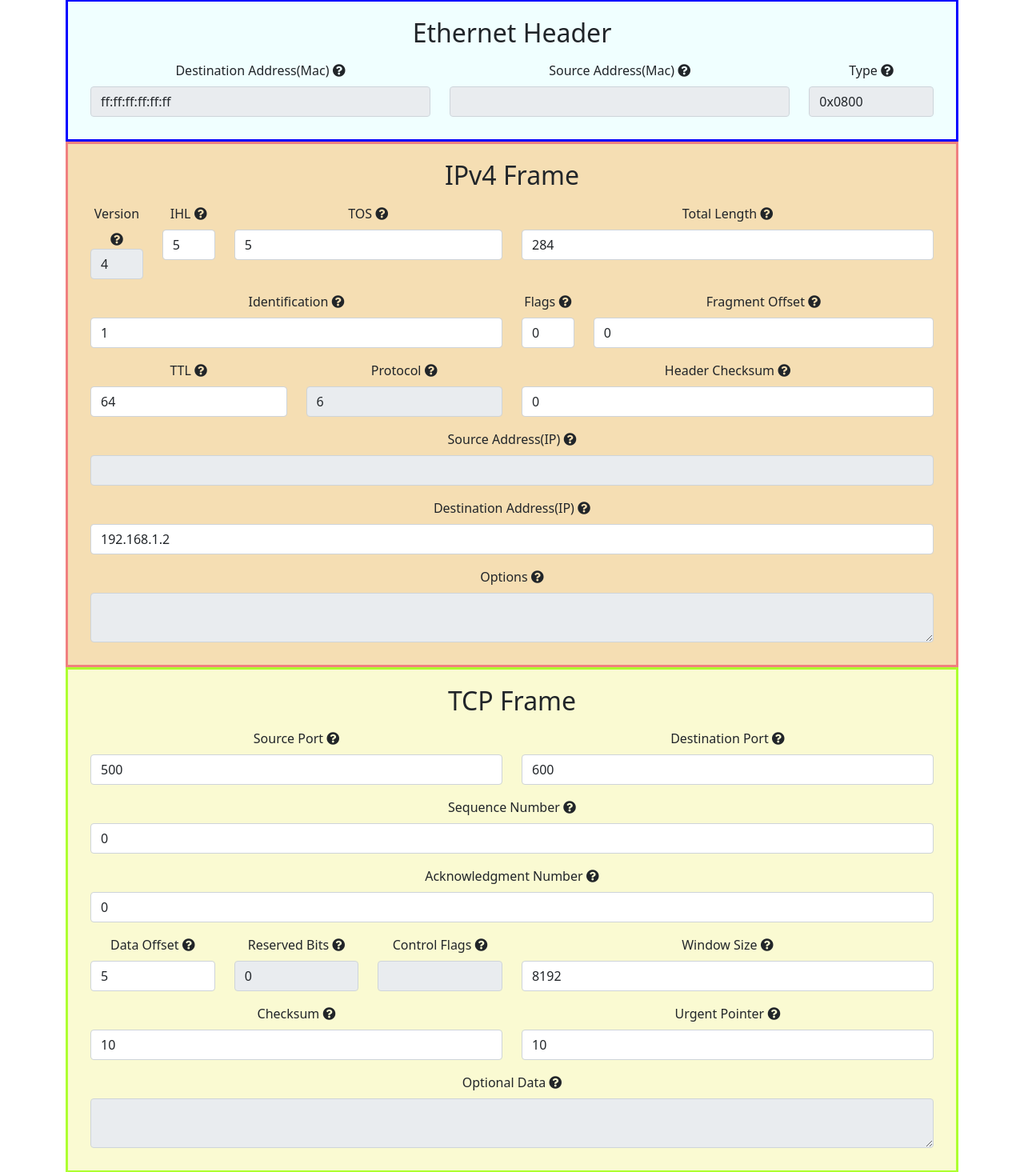
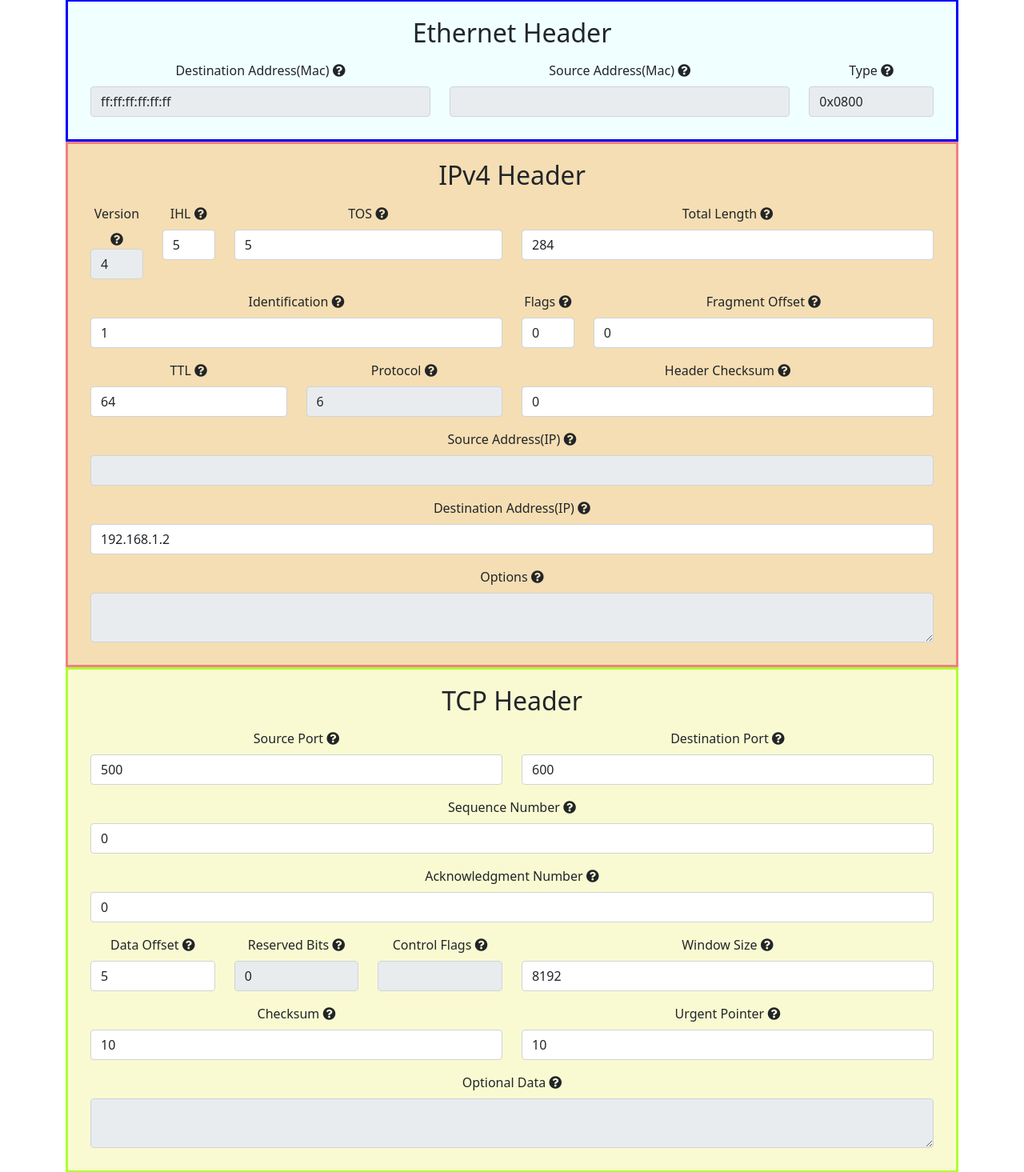
Before and after one commit to Cyber-Hacker-Boys/SRC-Project, a Django app: template ipForger/ipApp/templates/ipApp/index.html in a window 1280 px wide. Shown: the part 271-1736 px from the top of the page at 80% size. Run offline with Django 3.2, Linux system fonts and the light colour scheme; the template is opened without the code that fills it, so the values that code supplies are empty; some libraries are stand-ins or nearby versions.

Commit message:
fix typo

```diff
--- a/ipForger/ipApp/templates/ipApp/index.html
+++ b/ipForger/ipApp/templates/ipApp/index.html
@@ -83,7 +83,7 @@
                         </div>
 
                          <div class="packet ip">
-                                <h2 data-bs-toggle="modal" data-bs-target="#helpModal" onclick="helpUser('IPv4 Header', 0, 0, 1)" class="help">IPv4 Frame</h2>
+                                <h2 data-bs-toggle="modal" data-bs-target="#helpModal" onclick="helpUser('IPv4 Header', 0, 0, 1)" class="help">IPv4 Header</h2>
                                 <div class="row p-2">
                                     <div class="col-md-1">
                                         <label for="vrT" class="form-label">Version</label> <i class="fas fa-question-circle help"
@@ -188,7 +188,7 @@
                 </div>
 
                         <div class="packet tcp" id="tcp">
-                            <h2 data-bs-toggle="modal" data-bs-target="#helpModal" class="help" onclick="helpUser('TCP Packet', 0, 0, 2)">TCP Frame</h2>
+                            <h2 data-bs-toggle="modal" data-bs-target="#helpModal" class="help" onclick="helpUser('TCP Packet', 0, 0, 2)">TCP Header</h2>
                             <div class="row p-2">
                                 <div class="col-md-6">
                                     <label for="srcPort" class="form-label">Source Port</label> <i
@@ -324,7 +324,7 @@
                         </div>
 
                          <div class="packet ip">
-                                <h2 data-bs-toggle="modal" data-bs-target="#helpModal" onclick="helpUser('IPv4 Header', 0, 0, 1)" class="help">IPv4 Frame</h2>
+                                <h2 data-bs-toggle="modal" data-bs-target="#helpModal" onclick="helpUser('IPv4 Header', 0, 0, 1)" class="help">IPv4 Header</h2>
                                 <div class="row p-2">
                                     <div class="col-md-1">
                                         <label for="vrU" class="form-label">Version</label> <i class="fas fa-question-circle help"
@@ -429,7 +429,7 @@
                 </div>
 
                         <div class="packet udp" id="udp">
-                            <h2 data-bs-toggle="modal" data-bs-target="#helpModal" onclick="helpUser('UDP Header', 0, 0, 3)" class="help">UDP Frame</h2>
+                            <h2 data-bs-toggle="modal" data-bs-target="#helpModal" onclick="helpUser('UDP Header', 0, 0, 3)" class="help">UDP Header</h2>
                             <div class="row p-2">
                                 <div class="col-md-6">
                                     <label for="srcPortU" class="form-label">Source Port</label> <i class="fas fa-question-circle help"
@@ -510,7 +510,7 @@
                         </div>
 
                          <div class="packet ip">
-                                <h2 data-bs-toggle="modal" data-bs-target="#helpModal" onclick="helpUser('IPv4 Header', 0, 0, 1)" class="help">IPv4 Frame</h2>
+                                <h2 data-bs-toggle="modal" data-bs-target="#helpModal" onclick="helpUser('IPv4 Header', 0, 0, 1)" class="help">IPv4 Header</h2>
                                 <div class="row p-2">
                                     <div class="col-md-1">
                                         <label for="vrI" class="form-label">Version</label> <i class="fas fa-question-circle help"
@@ -615,7 +615,7 @@
                 </div>
 
                       <div class="packet icmp" id="icmp">
-                            <h2 data-bs-toggle="modal" data-bs-target="#helpModal" onclick="helpUser('ICMP Header', 0, 0, 4)" class="help">ICMP Frame</h2>
+                            <h2 data-bs-toggle="modal" data-bs-target="#helpModal" onclick="helpUser('ICMP Header', 0, 0, 4)" class="help">ICMP Header</h2>
                             <div class="row p-2">
                                 <div class="col-md-3">
                                     <label for="typeI" class="form-label">Type</label> <i class="fas fa-question-circle help"
```
